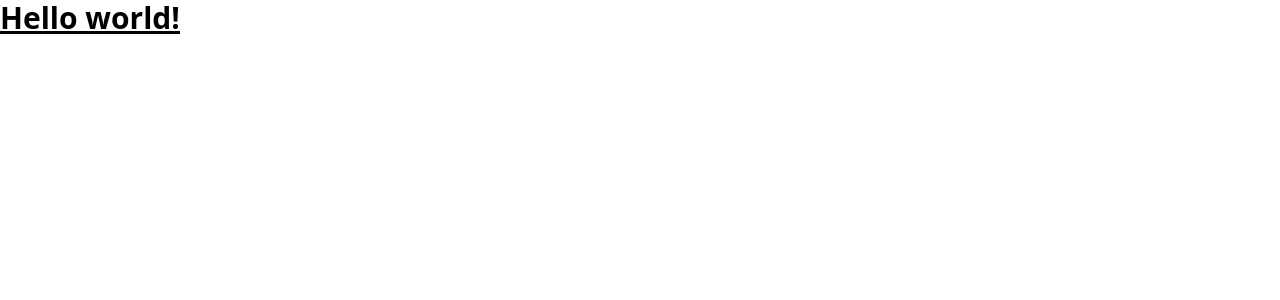
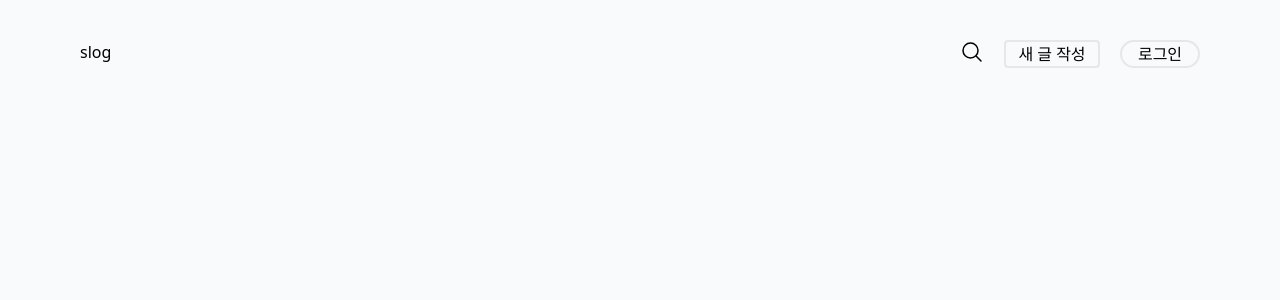
Before and after one commit to sooyoung159/slog-front, a Next.js app: page / in a window 1280 px wide. Shown: the top 300 px of the page. Built offline with nearby package versions, Linux system fonts and the light colour scheme.

Commit message:
header 추가

```diff
--- a/src/app/page.tsx
+++ b/src/app/page.tsx
@@ -1,3 +1,5 @@
+import MainLayout from "@/components/MainLayout";
+
 export default function Home() {
-  return <h1 className="text-3xl font-bold underline">Hello world!</h1>;
+  return <MainLayout></MainLayout>;
 }
--- /dev/null
+++ b/src/assets/icon/SearchIcon.tsx
@@ -0,0 +1,20 @@
+const SearchIcon = () => {
+  return (
+    <svg
+      xmlns="http://www.w3.org/2000/svg"
+      fill="none"
+      viewBox="0 0 24 24"
+      strokeWidth={1.5}
+      stroke="currentColor"
+      className="w-6 h-6"
+    >
+      <path
+        strokeLinecap="round"
+        strokeLinejoin="round"
+        d="M21 21l-5.197-5.197m0 0A7.5 7.5 0 105.196 5.196a7.5 7.5 0 0010.607 10.607z"
+      />
+    </svg>
+  );
+};
+
+export default SearchIcon;
--- /dev/null
+++ b/src/components/MainLayout.tsx
@@ -0,0 +1,28 @@
+import SearchIcon from "@/assets/icon/SearchIcon";
+
+const MainLayout = () => {
+  return (
+    <div className="w-screen h-screen py-10 px-20 bg-slate-50 box-border">
+      <div className="flex justify-between">
+        <div>slog</div>
+        <div className="flex">
+          <div className="mr-[20px]">
+            <SearchIcon />
+          </div>
+          <div className="mr-[20px]">
+            <button className="border-solid border-2  rounded w-24">
+              새 글 작성
+            </button>
+          </div>
+          <div>
+            <button className="border-solid border-2 rounded-full w-20">
+              로그인
+            </button>
+          </div>
+        </div>
+      </div>
+    </div>
+  );
+};
+
+export default MainLayout;
```
